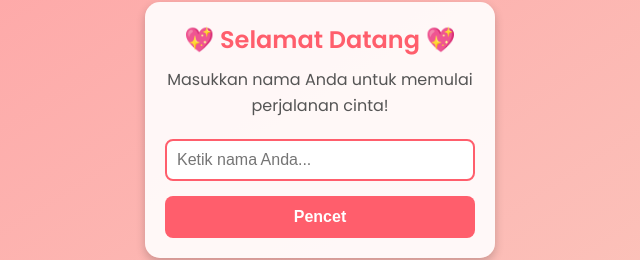
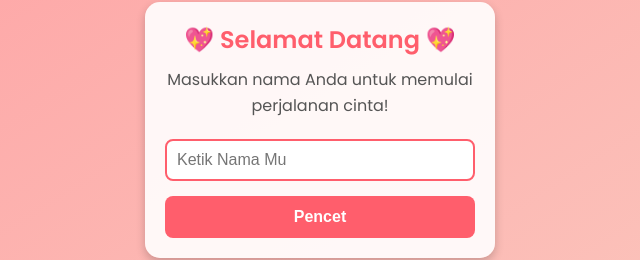
Before and after one commit to BakuProje/HEHE, a plain HTML site: page index.html in a window 1280 px wide. Shown: the part 270-530 px from the top of the page, 320-960 px from the left. Drawn offline with Linux system fonts and the light colour scheme.

Commit message:
Update index.html

```diff
--- a/index.html
+++ b/index.html
@@ -101,7 +101,7 @@ font-size: 14px;
       <h1>💖 Selamat Datang 💖</h1>
       <p class="description">Masukkan nama Anda untuk memulai perjalanan cinta!</p>
       <div class="input-container">
-        <input type="text" id="nameInput" placeholder="Ketik nama Anda..." />
+        <input type="text" id="nameInput" placeholder="Ketik Nama Mu" />
         <button id="showLove">Pencet</button>
       </div>
     </div>
```
